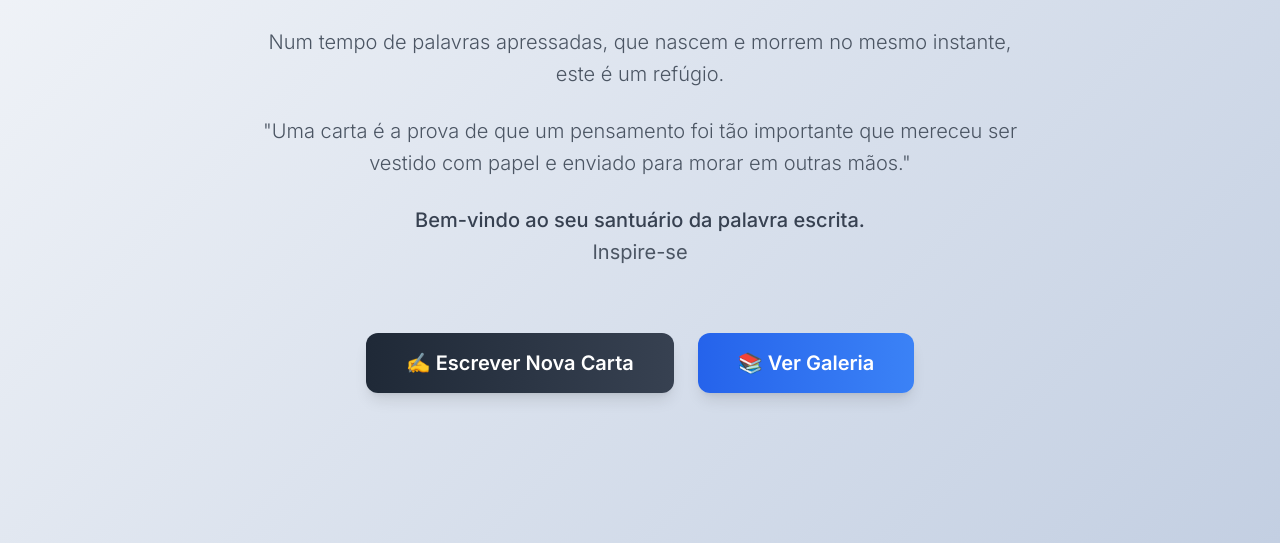
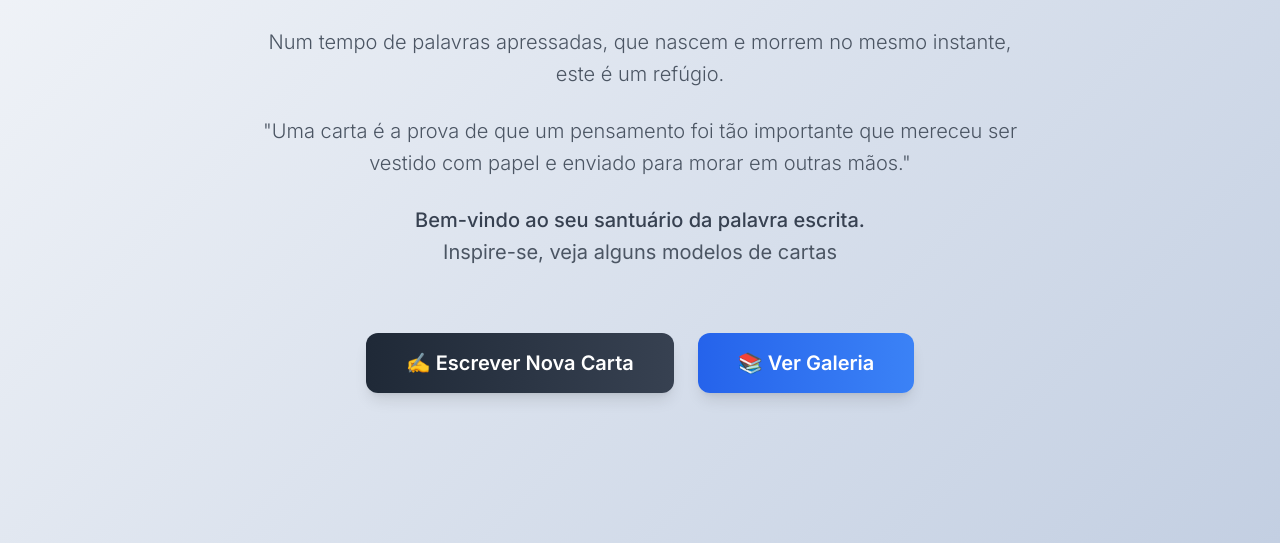
Before and after one commit to zonaeducacional/carta, a plain HTML site: page index.html in a window 1280 px wide. Shown: the part 257-800 px from the top of the page. Drawn offline with nearby package versions, Linux system fonts and the light colour scheme.

Commit message:
Update index.html

```diff
--- a/index.html
+++ b/index.html
@@ -184,7 +184,7 @@
             <p class="animate-slide-up" style="animation-delay: 0.2s;">Num tempo de palavras apressadas, que nascem e morrem no mesmo instante, este é um refúgio.</p>
             <p class="animate-slide-up" style="animation-delay: 0.4s;">"Uma carta é a prova de que um pensamento foi tão importante que mereceu ser vestido com papel e enviado para morar em outras mãos."</p>
             <p class="animate-slide-up font-medium text-gray-700" style="animation-delay: 0.6s;">Bem-vindo ao seu santuário da palavra escrita.</p>
-            <a href="https://web2.nekoweb.org/exemplodecartas" target="_blank" rel="noopener noreferrer"><strong>Inspire-se</strong></a>
+            <a href="https://web2.nekoweb.org/exemplodecartas" target="_blank" rel="noopener noreferrer"><strong>Inspire-se, veja alguns modelos de cartas</strong></a>
         </div>
         <div class="flex flex-col sm:flex-row gap-6 justify-center items-center animate-slide-up" style="animation-delay: 0.8s;">
             <button id="btn-new-letter" class="control-button bg-gradient-to-r from-gray-800 to-gray-700 hover:from-gray-700 hover:to-gray-600 text-white font-semibold py-4 px-10 rounded-xl text-xl shadow-lg">✍️ Escrever Nova Carta</button>
```
